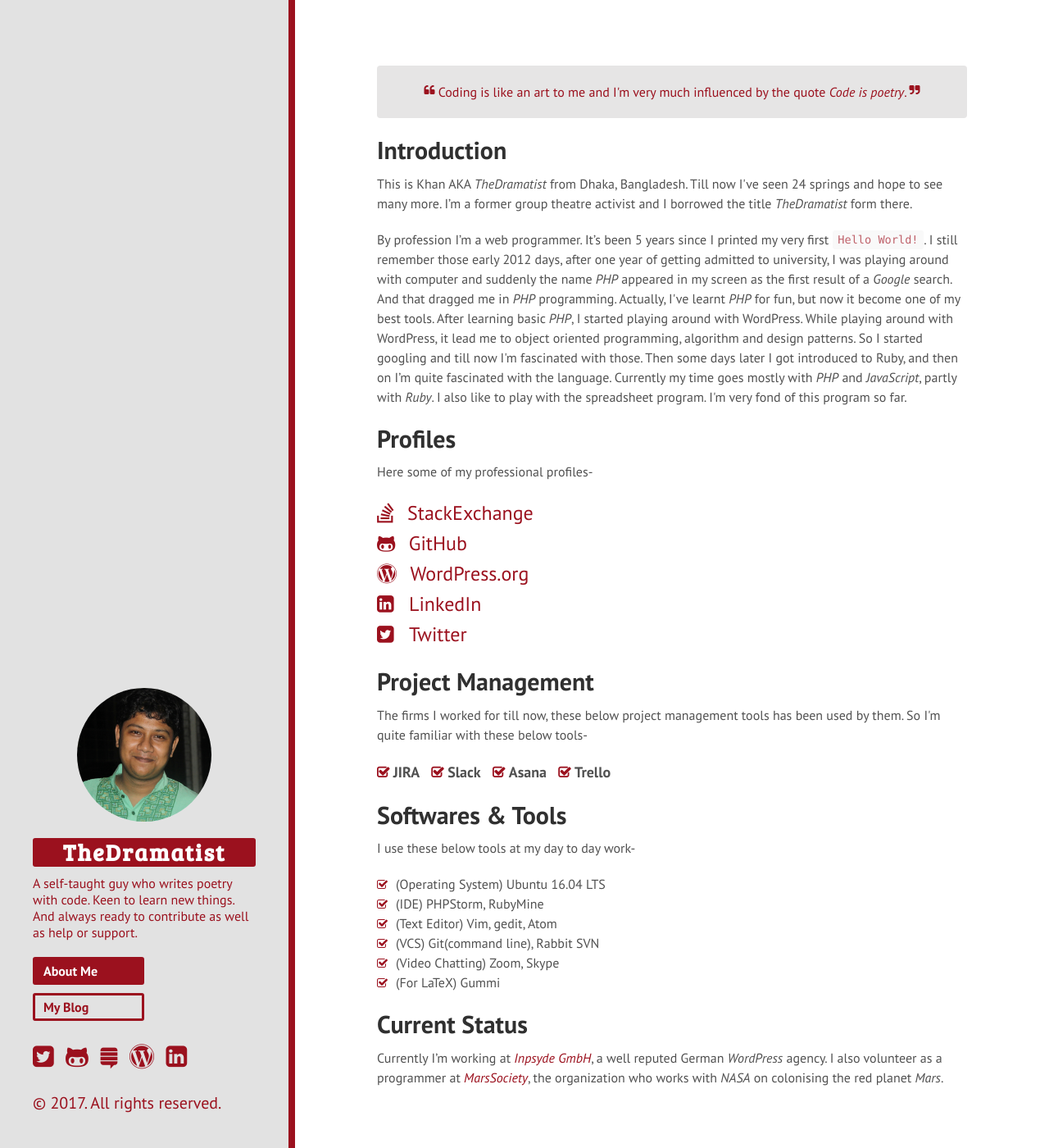
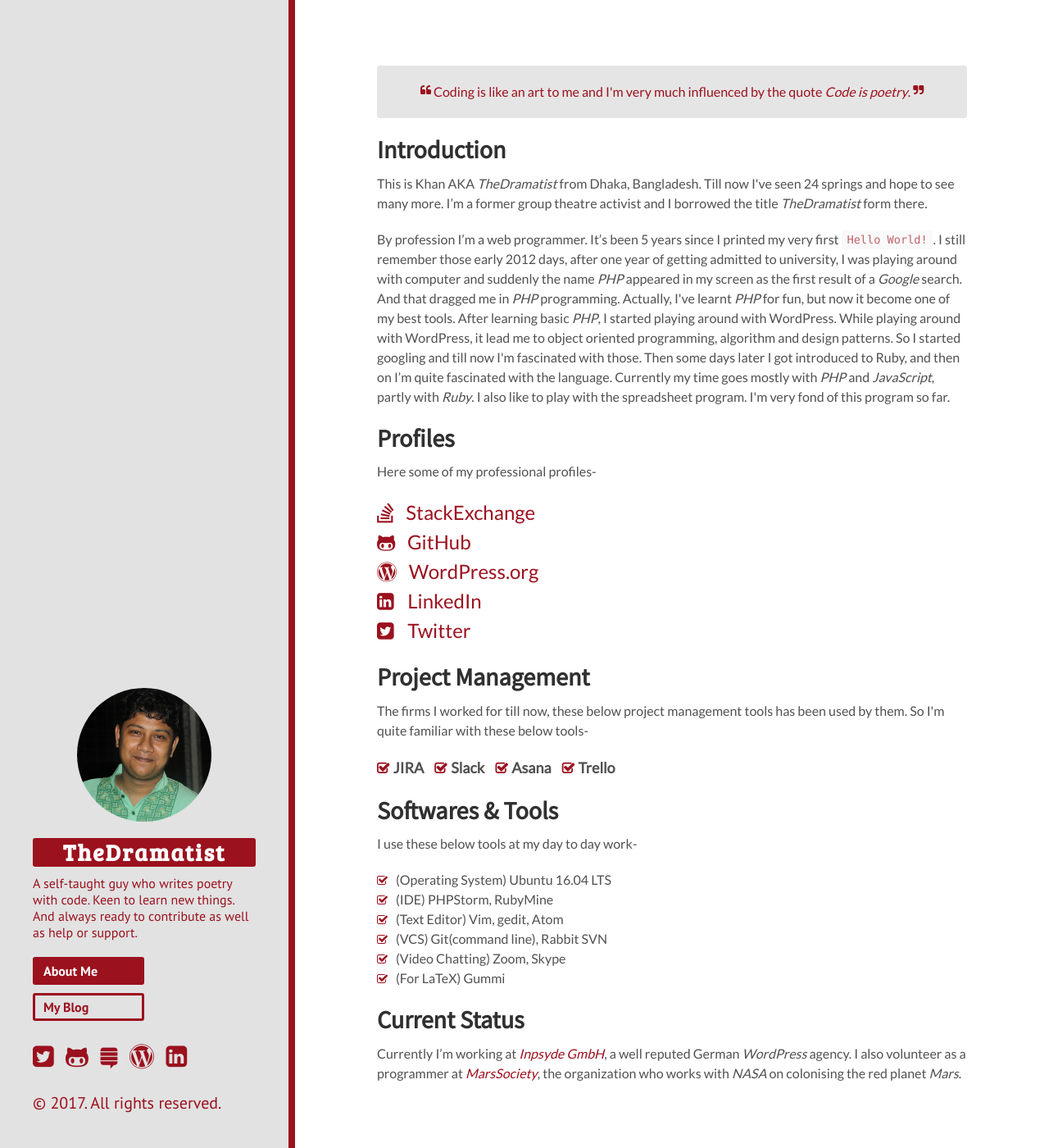
Before and after one commit to khanrn/codemascot.github.io, a Jekyll site: the page built from index.html, in a window 1280 px wide and 1400 px high. Shown: the whole window at 82% size. Built offline with Jekyll 4.4.1, drawn with Linux system fonts in a browser that asks for light colours; nearby versions of some CDN libraries; Markdown is read by kramdown in place of the engine named in the settings.

Commit message:
Fonts Updated

```diff
--- a/public/css/hyde.css
+++ b/public/css/hyde.css
@@ -21,7 +21,7 @@
  * Reverse layout
  * Themes
  */
-@import url('https://fonts.googleapis.com/css?family=Bree+Serif');
+@import url('https://fonts.googleapis.com/css?family=Bree+Serif|Lato|Source+Sans+Pro');
 @import "https://maxcdn.bootstrapcdn.com/font-awesome/4.7.0/css/font-awesome.min.css";
 /*
  * Global resets
@@ -118,24 +118,22 @@
     font-family: "FontAwesome";
     padding-right: 10px;
 }
-
 li.wp-org:before {
     content: "\f19a";
     font-family: "FontAwesome";
     padding-right: 10px;
 }
-
 li.lnk-in:before {
     content: "\f08c";
     font-family: "FontAwesome";
     padding-right: 12px;
 }
-
 li.twiter:before {
     content: "\f081";
     font-family: "FontAwesome";
     padding-right: 12px;
 }
+
 p.message {
     background-color: #e6e5e5;
     color:#9b111e;
@@ -178,6 +176,12 @@
     font-size: 0.8rem;
     padding-right: 5px;
     color: #9b111e;
+}
+.about-me {
+    font-family: "Source Sans Pro";
+}
+.page p, .page li {
+    font-family: "Lato";
 }
 @media (min-width: 48em) {
     .sidebar {
```
